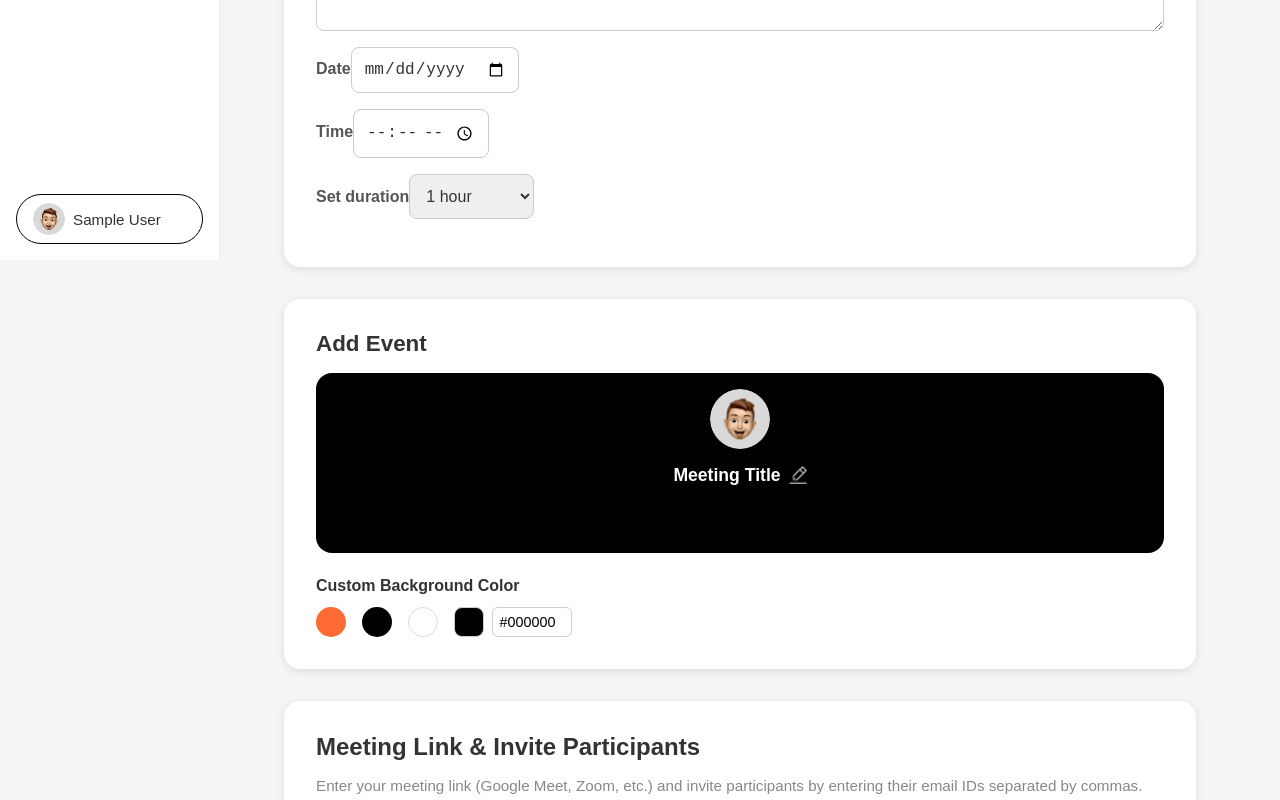
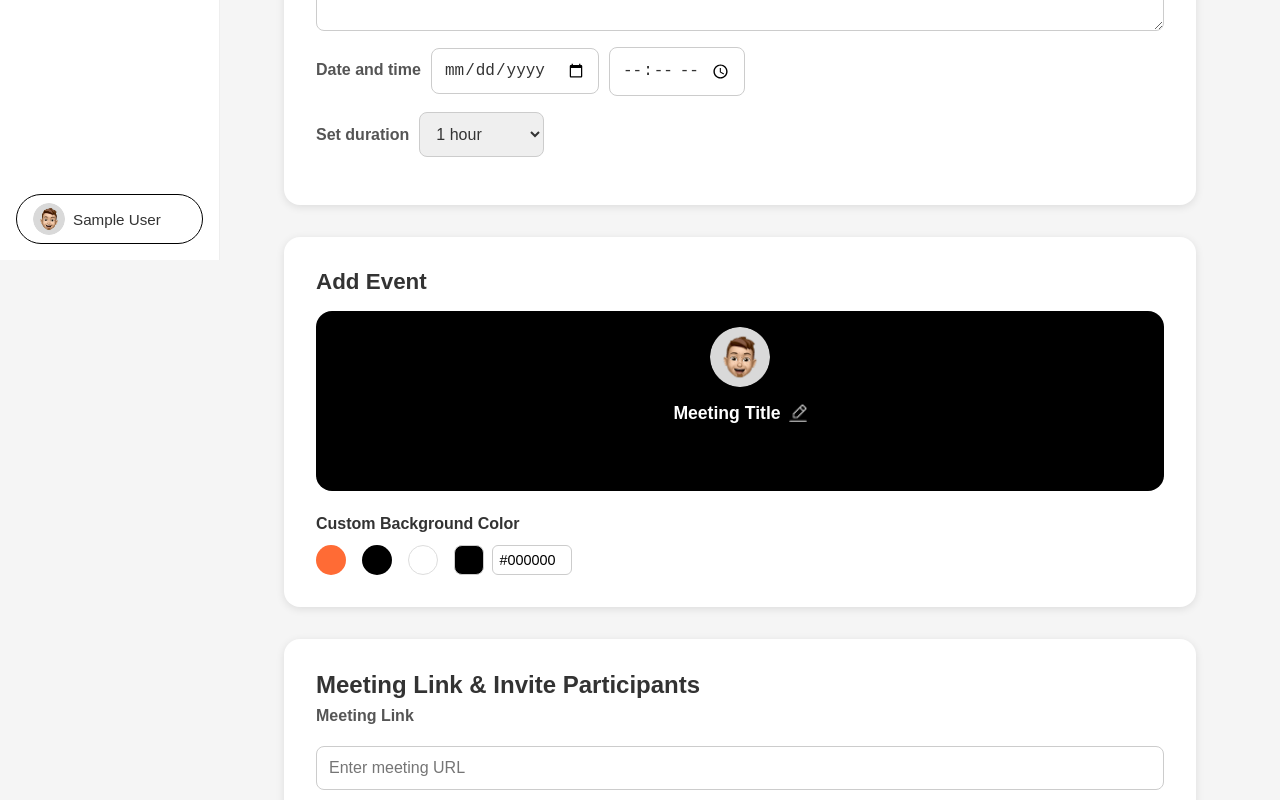
Before and after one commit to Piyush-Puthenpurakkal/event-management-frontend, a React (Create React App) app: page /add-event in a window 1280 px wide. Shown: the part 540-1340 px from the top of the page. Built offline with nearby package versions, Linux system fonts and the light colour scheme; sample sign-in values are in the browser's storage.

Commit message:
changes to AddEvent file and its CSS

```diff
--- a/src/pages/AddEvent.js
+++ b/src/pages/AddEvent.js
@@ -1,9 +1,8 @@
-import React, { useState, useContext, useEffect } from "react";
+import React, { useState, useContext } from "react";
 import { useNavigate, useLocation } from "react-router-dom";
 import dayjs from "dayjs";
 import AxiosInstance from "../api/AxiosInstance";
 import { ToastContext } from "../context/ToastContext";
-import AuthContext from "../context/AuthContext";
 import "../styles/addEvent.css";
 
 import userAvatar from "../assets/userAvatar.png";
@@ -14,16 +13,8 @@ const AddEvent = () => {
   const navigate = useNavigate();
   const location = useLocation();
   const { addToast } = useContext(ToastContext);
-  const { user } = useContext(AuthContext);
 
   const editingEvent = location.state?.event;
-
-  useEffect(() => {
-    if (editingEvent && editingEvent.user.toString() !== user._id.toString()) {
-      addToast("error", "You are not authorized to edit this event.");
-      navigate("/events");
-    }
-  }, [editingEvent, user, addToast, navigate]);
 
   const [isSubmitting, setIsSubmitting] = useState(false);
   const [topic, setTopic] = useState(editingEvent ? editingEvent.title : "");
@@ -212,23 +203,20 @@ const AddEvent = () => {
           />
         </div>
         <div className="form-row half-row">
-          <div>
-            <label>Date</label>
+          <div className="date-time">
+            <label className="date-time-label">Date and time</label>
             <input
               type="date"
               value={date}
               onChange={(e) => setDate(e.target.value)}
             />
-          </div>
-          <div>
-            <label>Time</label>
             <input
               type="time"
               value={time}
               onChange={(e) => setTime(e.target.value)}
             />
           </div>
-          <div>
+          <div className="set-duration">
             <label>Set duration</label>
             <select
               value={duration}
@@ -304,10 +292,6 @@ const AddEvent = () => {
 
       <div className="link-email-card">
         <h2>Meeting Link & Invite Participants</h2>
-        <p className="link-email-subtitle">
-          Enter your meeting link (Google Meet, Zoom, etc.) and invite
-          participants by entering their email IDs separated by commas.
-        </p>
         <div className="link-email-section">
           <label>Meeting Link</label>
           <input
--- a/src/styles/addEvent.css
+++ b/src/styles/addEvent.css
@@ -56,6 +56,22 @@
 
 .half-row>div {
     flex: 1;
+}
+
+.date-time {
+    gap: 1rem;
+}
+
+.date-time-label {
+    margin-right: 10px;
+}
+
+.date-time input {
+    margin-right: 10px;
+}
+
+.set-duration label {
+    margin-right: 10px;
 }
 
 /* BANNER SECTION */
```
